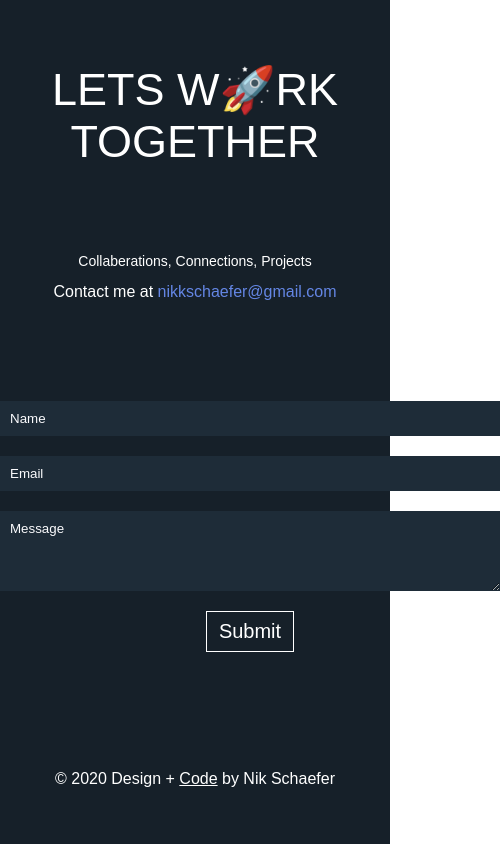
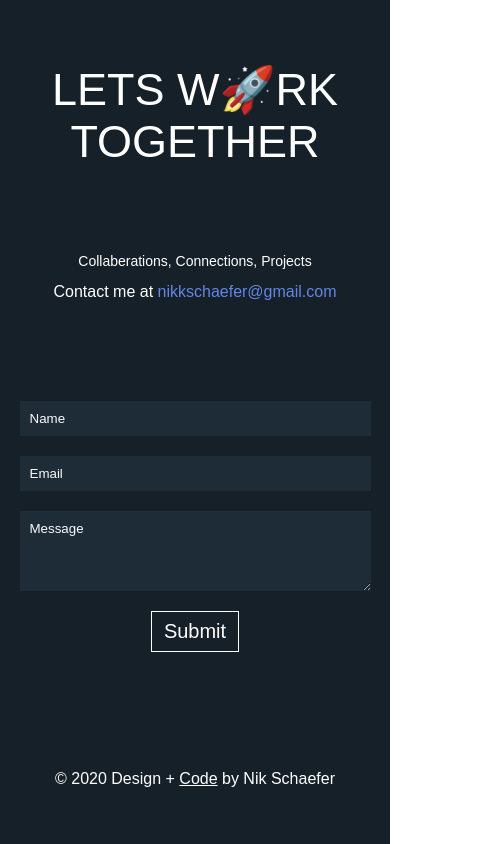
Before and after one commit to NikSchaefer/portfolio-v1, a React (Create React App) app: page / in a window 390 px wide. Shown: the part 7785-8629 px from the top of the page, 500 px wide, since content can reach past the window. Built offline with nearby package versions, Linux system fonts and the light colour scheme.

Commit message:
Contact Mobile Support

```diff
--- a/src/App.css
+++ b/src/App.css
@@ -782,7 +782,7 @@ footer {
     border: none;
     resize: vertical;
     outline-width: 0;
-    color:var(--color-primary);
+    color: var(--color-primary);
     font-family: Arial, Helvetica, sans-serif;
 }
 
@@ -809,6 +809,12 @@ button:hover {
     box-sizing: border-box;
 }
 
+@media screen and (max-width:600px) {
+    .footer-form {
+        width:90%;
+    }
+}
+
 @media screen and (max-width: 500px) {
     .footer-main-text {
         font-size: 45px;
```
